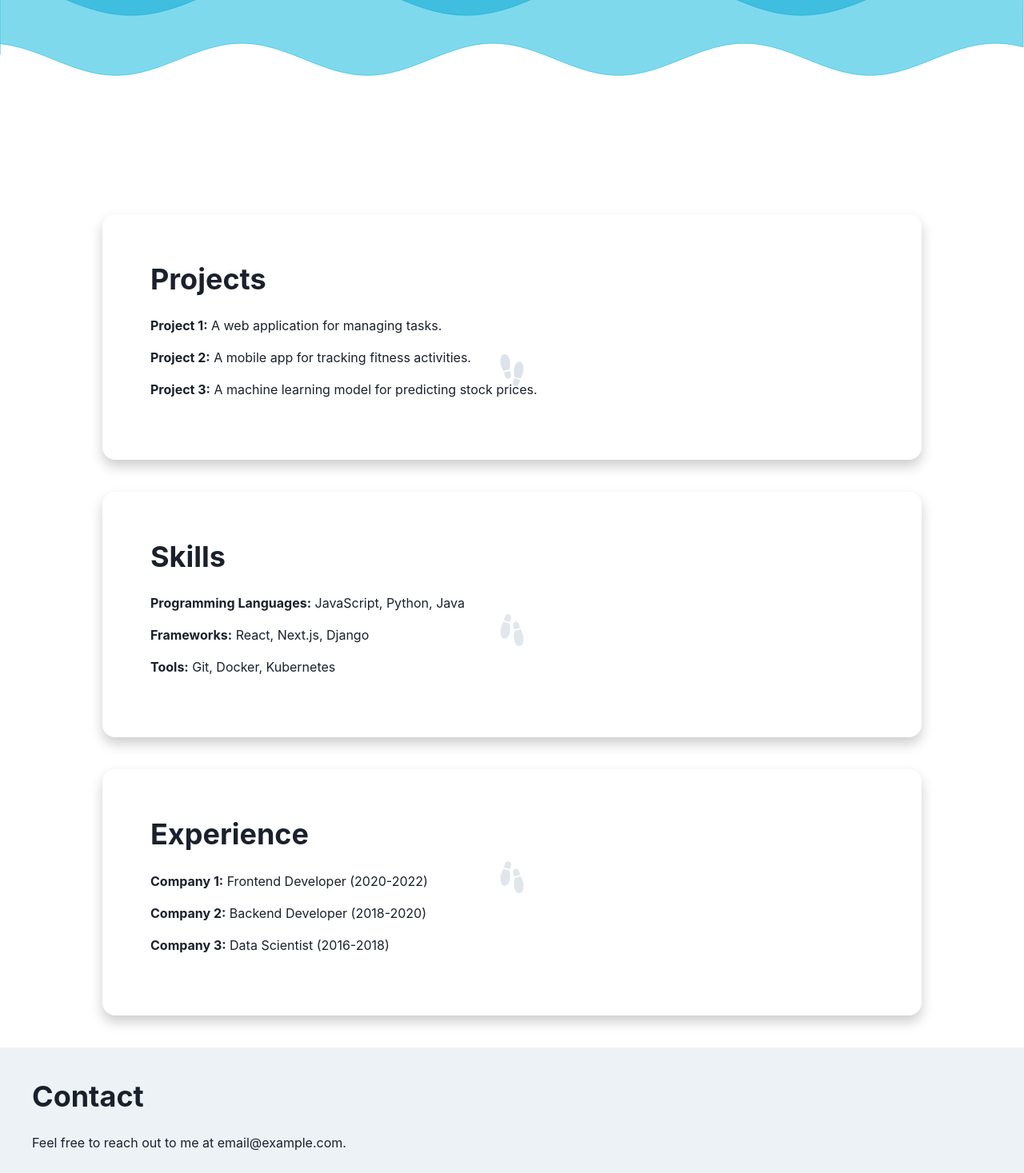
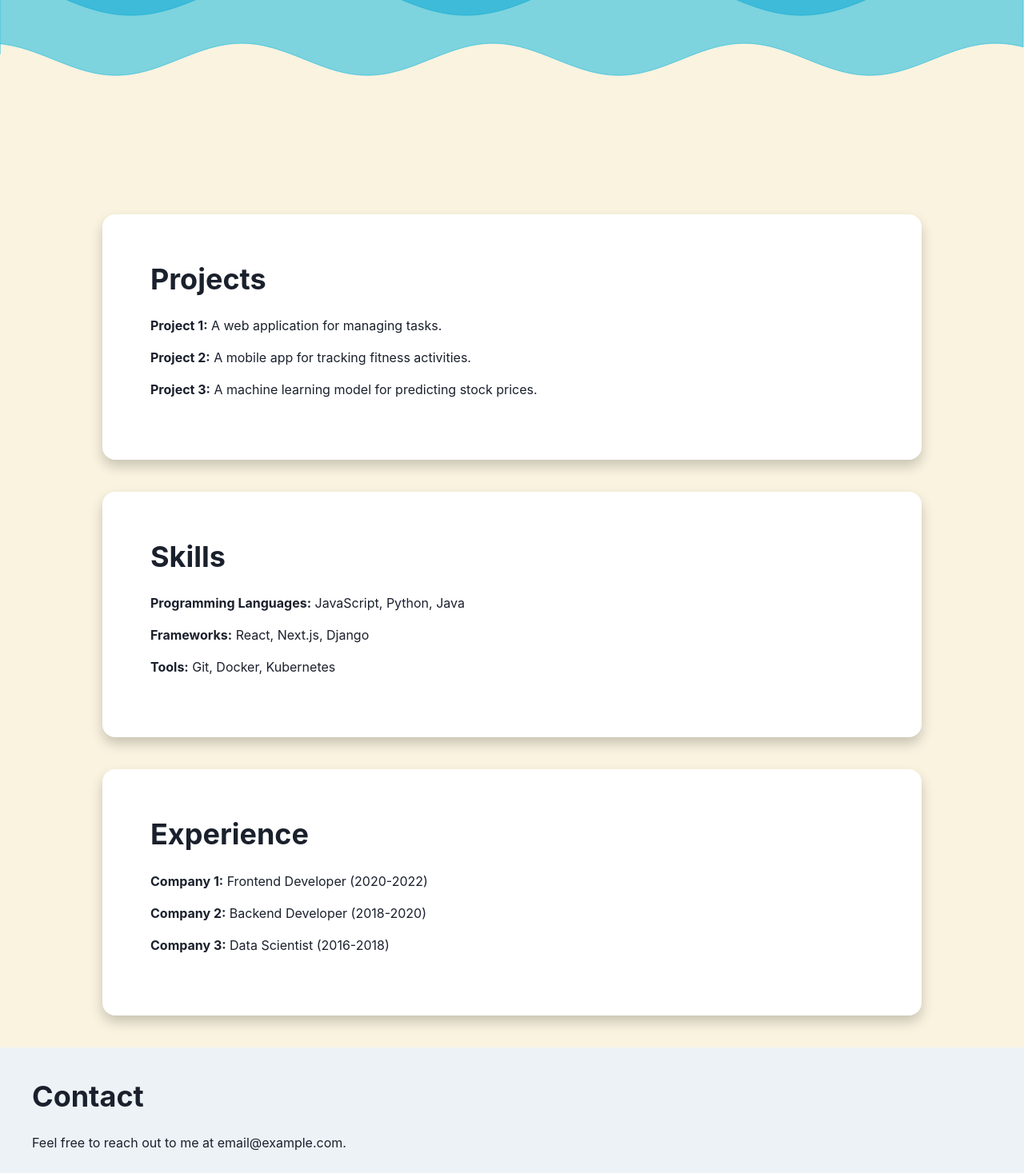
Before and after one commit to eightsuzuki/portofolio, a Next.js app: page / in a window 1280 px wide. Shown: the part 572-2039 px from the top of the page at 80% size. Built offline with nearby package versions, Linux system fonts and the light colour scheme.

Commit message:
Update Main Background Color to Like Seaside

```diff
--- a/src/components/MenuBar.tsx
+++ b/src/components/MenuBar.tsx
@@ -76,7 +76,7 @@ const MenuBar = ({ showMenuBar }: { showMenuBar: boolean }) => {
             _hover={{ bg: "rgba(153, 153, 153, 0.3)" }}
           />
         </Flex>
-        <Drawer placement="left" onClose={onClose} isOpen={isOpen}>
+        <Drawer placement="top" onClose={onClose} isOpen={isOpen}>
           <DrawerOverlay />
           <DrawerContent>
             <DrawerCloseButton />
--- a/src/pages/index.tsx
+++ b/src/pages/index.tsx
@@ -1,5 +1,7 @@
 import { useEffect, useState } from "react";
 import { Box } from "@chakra-ui/react";
+import AOS from "aos";
+import "aos/dist/aos.css"; // AOSのCSSをインポート
 import WaveAnimation from "../components/WaveAnimation";
 import FootstepsIconComponent from "../components/FootstepsTracker";
 import MenuBar from "../components/MenuBar";
@@ -32,6 +34,8 @@ export default function Home() {
 
     window.addEventListener("resize", handleResize);
     window.addEventListener("scroll", handleScroll);
+
+    AOS.init({ duration: 1000 }); // AOSの初期化
 
     return () => {
       window.removeEventListener("resize", handleResize);
@@ -67,7 +71,7 @@ export default function Home() {
   ];
 
   return (
-    <Box w="100%" h="100%">
+    <Box w="100%" h="100%" bg="#faf3e0">
       <MenuBar showMenuBar={showMenuBar} />
       <Box position="relative">
         <FootstepsIconComponent />
@@ -98,13 +102,13 @@ export default function Home() {
           </Box>
           <WaveAnimation waves={waves} />
         </Box>
-        <Box id="projects" className="simple-container">
+        <Box id="projects" className="simple-container" data-aos="fade-right">
           <Projects />
         </Box>
-        <Box id="skills" className="simple-container">
+        <Box id="skills" className="simple-container" data-aos="fade-left">
           <Skills />
         </Box>
-        <Box id="experience" className="simple-container">
+        <Box id="experience" className="simple-container" data-aos="fade-right">
           <Experience />
         </Box>
         <Contact />
```
